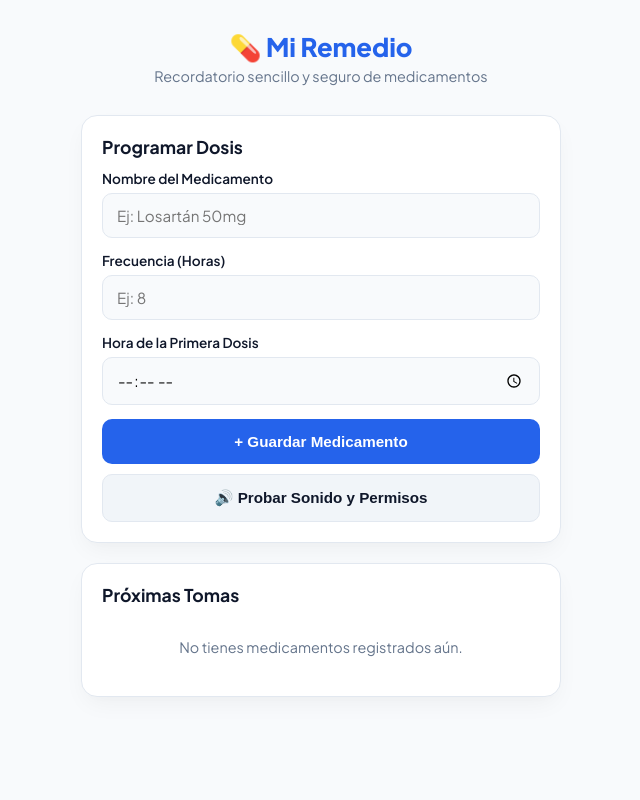
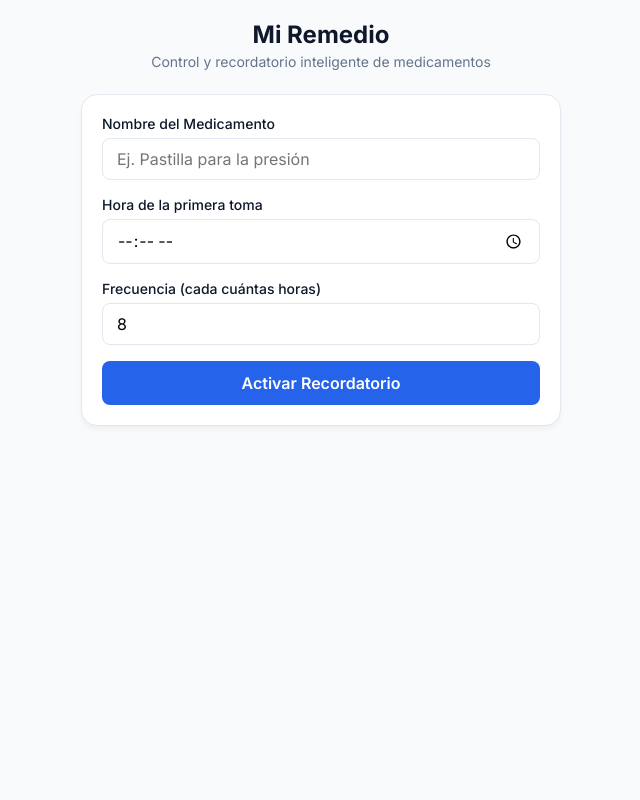
Before and after one commit to osanbu83-cpu/recordatorio-medicamentos, a Flask app: page / in a window 1280 px wide. Shown: the whole page, without its empty margins (319-959 px from the left). Run offline with Flask 3, Linux system fonts and the light colour scheme.

Commit message:
Refactor index.html for PWA and styling updates
Updated the title and added PWA manifest link. Refined styles for various elements and improved the structure of the HTML. Added functionality for managing medication reminders and alarms.

```diff
--- a/templates/index.html
+++ b/templates/index.html
@@ -3,9 +3,14 @@
 <head>
     <meta charset="UTF-8">
     <meta name="viewport" content="width=device-width, initial-scale=1.0">
-    <title>Mi Remedio - Recordatorio de Medicamentos</title>
-    <!-- Fuente moderna desde Google Fonts -->
-    <link href="https://fonts.googleapis.com/css2?family=Plus+Jakarta+Sans:wght@400;600;700;800&display=swap" rel="stylesheet">
+    <title>Mi Remedio - Recordatorio</title>
+    <!-- Enlaces para el Manifiesto y PWA -->
+    <link rel="manifest" href="/manifest.json">
+    <meta name="theme-color" content="#2563eb">
+
+    <!-- Fuente moderna desde Google -->
+    <link href="https://fonts.googleapis.com/css2?family=Inter:wght@400;500;600;700&display=swap" rel="stylesheet">
+
     <style>
         :root {
             --primary: #2563eb;
@@ -15,415 +20,360 @@
             --text-main: #0f172a;
             --text-muted: #64748b;
             --danger: #ef4444;
-            --success: #10b981;
+            --danger-hover: #dc2626;
+            --success: #22c55e;
             --border: #e2e8f0;
         }
 
-        * { box-sizing: border-box; margin: 0; padding: 0; }
+        * {
+            box-sizing: border-box;
+            margin: 0;
+            padding: 0;
+            font-family: 'Inter', sans-serif;
+        }
 
         body {
-            font-family: 'Plus Jakarta Sans', sans-serif;
-            background: var(--background);
+            background-color: var(--background);
             color: var(--text-main);
-            padding: 20px 16px;
+            min-height: 100vh;
             display: flex;
-            justify-content: center;
+            flex-direction: column;
+            align-items: center;
+            padding: 20px;
         }
 
-        .app-container {
+        .container {
             width: 100%;
             max-width: 480px;
-            display: flex;
-            flex-direction: column;
-            gap: 20px;
         }
 
-        .header {
+        header {
             text-align: center;
-            padding: 10px 0;
+            margin-bottom: 24px;
         }
 
-        .header h1 {
-            font-size: 1.6rem;
-            font-weight: 800;
-            color: var(--primary);
-            display: flex;
-            align-items: center;
-            justify-content: center;
-            gap: 8px;
+        header h1 {
+            font-size: 1.5rem;
+            color: var(--text-main);
+            font-weight: 700;
         }
 
-        .header p {
-            font-size: 0.9rem;
+        header p {
             color: var(--text-muted);
+            font-size: 0.875rem;
             margin-top: 4px;
         }
 
         .card {
             background: var(--card-bg);
+            border: 1px solid var(--border);
             border-radius: 16px;
             padding: 20px;
-            box-shadow: 0 10px 25px -5px rgba(0, 0, 0, 0.05), 0 8px 10px -6px rgba(0, 0, 0, 0.01);
-            border: 1px solid var(--border);
+            box-shadow: 0 4px 6px -1px rgba(0, 0, 0, 0.05);
+            margin-bottom: 16px;
         }
 
-        .form-group { margin-bottom: 14px; }
+        .form-group {
+            margin-bottom: 16px;
+        }
 
-        label {
+        .form-group label {
             display: block;
-            font-weight: 600;
-            font-size: 0.85rem;
+            font-size: 0.875rem;
+            font-weight: 500;
             margin-bottom: 6px;
             color: var(--text-main);
         }
 
-        input {
+        .form-control {
             width: 100%;
-            padding: 12px 14px;
-            border-radius: 10px;
+            padding: 10px 14px;
             border: 1px solid var(--border);
-            font-size: 0.95rem;
-            font-family: inherit;
-            background: #f8fafc;
-            transition: all 0.2s ease;
+            border-radius: 8px;
+            font-size: 1rem;
+            outline: none;
+            transition: border-color 0.2s;
         }
 
-        input:focus {
-            outline: none;
+        .form-control:focus {
             border-color: var(--primary);
-            background: #fff;
-            box-shadow: 0 0 0 3px rgba(37, 99, 235, 0.15);
         }
 
         .btn {
             width: 100%;
-            padding: 14px;
+            padding: 12px;
             border: none;
-            border-radius: 10px;
-            font-weight: 700;
-            font-size: 0.95rem;
+            border-radius: 8px;
+            font-size: 1rem;
+            font-weight: 600;
             cursor: pointer;
-            transition: transform 0.1s ease, background 0.2s ease;
-            display: flex;
-            align-items: center;
-            justify-content: center;
-            gap: 8px;
+            transition: background-color 0.2s;
         }
 
-        .btn:active { transform: scale(0.98); }
-
-        .btn-primary { background: var(--primary); color: white; margin-top: 6px; }
-        .btn-primary:hover { background: var(--primary-hover); }
-
-        .btn-test { background: #f1f5f9; color: var(--text-main); margin-top: 10px; border: 1px solid var(--border); }
-        .btn-test:hover { background: #e2e8f0; }
-
-        .stop-btn {
-            background: var(--danger);
+        .btn-primary {
+            background-color: var(--primary);
             color: white;
-            display: none;
-            font-size: 1.1rem;
-            padding: 18px;
-            border-radius: 12px;
-            animation: palpitar 1.2s infinite;
-            box-shadow: 0 10px 20px rgba(239, 68, 68, 0.3);
         }
 
-        @keyframes palpitar {
+        .btn-primary:hover {
+            background-color: var(--primary-hover);
+        }
+
+        .btn-danger {
+            background-color: var(--danger);
+            color: white;
+        }
+
+        .btn-danger:hover {
+            background-color: var(--danger-hover);
+        }
+
+        .status-box {
+            text-align: center;
+            padding: 16px;
+            border-radius: 12px;
+            background: #f1f5f9;
+            margin-top: 12px;
+        }
+
+        .status-box h3 {
+            font-size: 0.95rem;
+            color: var(--text-muted);
+            margin-bottom: 4px;
+        }
+
+        .status-box .time-display {
+            font-size: 1.5rem;
+            font-weight: 700;
+            color: var(--primary);
+        }
+
+        /* Modal de Alarma Activa */
+        #alarm-modal {
+            display: none;
+            position: fixed;
+            top: 0;
+            left: 0;
+            width: 100%;
+            height: 100%;
+            background: rgba(15, 23, 42, 0.8);
+            z-index: 9999;
+            justify-content: center;
+            align-items: center;
+            padding: 20px;
+        }
+
+        .modal-content {
+            background: white;
+            padding: 30px;
+            border-radius: 20px;
+            text-align: center;
+            width: 100%;
+            max-width: 400px;
+            box-shadow: 0 20px 25px -5px rgba(0, 0, 0, 0.2);
+            animation: pulse-modal 1.5s infinite;
+        }
+
+        @keyframes pulse-modal {
             0% { transform: scale(1); }
-            50% { transform: scale(1.03); }
+            50% { transform: scale(1.02); }
             100% { transform: scale(1); }
         }
 
-        .section-title {
-            font-size: 1.1rem;
-            font-weight: 700;
-            margin-bottom: 12px;
-            display: flex;
-            align-items: center;
-            gap: 6px;
+        .modal-content h2 {
+            color: var(--danger);
+            font-size: 1.75rem;
+            margin-bottom: 10px;
         }
 
-        .med-card {
-            background: #ffffff;
-            border: 1px solid var(--border);
-            padding: 16px;
-            border-radius: 12px;
-            margin-bottom: 12px;
-            display: flex;
-            justify-content: space-between;
-            align-items: center;
-            transition: box-shadow 0.2s ease;
+        .modal-content p {
+            font-size: 1.1rem;
+            margin-bottom: 20px;
+            color: var(--text-main);
         }
-
-        .med-card:hover {
-            box-shadow: 0 4px 12px rgba(0,0,0,0.05);
-        }
-
-        .med-info h3 {
-            font-size: 1.05rem;
-            font-weight: 700;
-            color: var(--text-main);
-            margin-bottom: 4px;
-        }
-
-        .med-info p {
-            font-size: 0.85rem;
-            color: var(--text-muted);
-            margin-bottom: 2px;
-        }
-
-        .badge {
-            display: inline-block;
-            background: #eff6ff;
-            color: var(--primary);
-            padding: 4px 8px;
-            border-radius: 6px;
-            font-weight: 700;
-            font-size: 0.8rem;
-            margin-top: 4px;
-        }
-
-        .delete-btn {
-            background: #fee2e2;
-            color: var(--danger);
-            border: none;
-            padding: 10px 12px;
-            font-size: 0.8rem;
-            font-weight: 700;
-            border-radius: 8px;
-            cursor: pointer;
-        }
-
-        .delete-btn:hover { background: #fca5a5; color: #7f1d1d; }
-        .empty-state { text-align: center; color: var(--text-muted); padding: 20px 0; font-size: 0.9rem; }
     </style>
 </head>
 <body>
 
-<div class="app-container">
-    <div class="header">
-        <h1>💊 Mi Remedio</h1>
-        <p>Recordatorio sencillo y seguro de medicamentos</p>
+    <div class="container">
+        <header>
+            <h1>Mi Remedio</h1>
+            <p>Control y recordatorio inteligente de medicamentos</p>
+        </header>
+
+        <!-- Tarjeta de Configuración -->
+        <div class="card" id="setup-card">
+            <div class="form-group">
+                <label for="med-name">Nombre del Medicamento</label>
+                <input type="text" id="med-name" class="form-control" placeholder="Ej. Pastilla para la presión">
+            </div>
+
+            <div class="form-group">
+                <label for="start-time">Hora de la primera toma</label>
+                <input type="time" id="start-time" class="form-control">
+            </div>
+
+            <div class="form-group">
+                <label for="interval-hours">Frecuencia (cada cuántas horas)</label>
+                <input type="number" id="interval-hours" class="form-control" value="8" min="1" max="24">
+            </div>
+
+            <button class="btn btn-primary" onclick="startAlarmSystem()">Activar Recordatorio</button>
+        </div>
+
+        <!-- Tarjeta de Estado Activo -->
+        <div class="card" id="status-card" style="display: none;">
+            <div class="form-group">
+                <h3 id="active-med-name" style="font-size: 1.1rem; color: var(--text-main); text-align: center; margin-bottom: 8px;">Medicamento</h3>
+            </div>
+            <div class="status-box">
+                <h3>Próxima toma programada:</h3>
+                <div class="time-display" id="next-dose-time">--:--</div>
+            </div>
+            <button class="btn btn-danger" style="margin-top: 16px;" onclick="cancelAlarm()">Cancelar / Cambiar Configuración</button>
+        </div>
     </div>
 
-    <!-- Botón de parada de emergencia cuando suena la alarma -->
-    <button id="btnDetener" class="btn stop-btn" onclick="detenerAlarma()">🛑 DETENER ALARMA</button>
-
-    <div class="card">
-        <h2 class="section-title">Programar Dosis</h2>
-
-        <div class="form-group">
-            <label>Nombre del Medicamento</label>
-            <input type="text" id="nombre" placeholder="Ej: Losartán 50mg">
+    <!-- Modal de Alarma Activa (Insistente) -->
+    <div id="alarm-modal">
+        <div class="modal-content">
+            <h2>¡Hora de tu medicina!</h2>
+            <p id="modal-med-text">Es momento de tomar tu dosis.</p>
+            <button class="btn btn-primary" onclick="acknowledgeAlarm()">Ya me la tomé (Detener)</button>
         </div>
-
-        <div class="form-group">
-            <label>Frecuencia (Horas)</label>
-            <input type="number" id="frecuencia" placeholder="Ej: 8" min="1">
-        </div>
-
-        <div class="form-group">
-            <label>Hora de la Primera Dosis</label>
-            <input type="time" id="horaInicio">
-        </div>
-
-        <button class="btn btn-primary" onclick="guardarMedicamento()">+ Guardar Medicamento</button>
-        <button class="btn btn-test" onclick="probarSonido()">🔊 Probar Sonido y Permisos</button>
     </div>
 
-    <div class="card">
-        <h2 class="section-title">Próximas Tomas</h2>
-        <div id="listaMedicamentos"></div>
-    </div>
-</div>
+    <script>
+        let alarmTimer = null;
+        let audioContext = null;
+        let beepInterval = null;
 
-<script>
-    let medicamentos = JSON.parse(localStorage.getItem('medicamentos')) || [];
-    let audioCtx = null;
-    let bucleAlarmaInterval = null;
-    let medicamentoActualSonando = null;
+        // Cargar estado guardado al abrir la app
+        window.onload = function() {
+            const savedState = localStorage.getItem('medState');
+            if (savedState) {
+                const state = JSON.parse(savedState);
+                document.getElementById('setup-card').style.display = 'none';
+                document.getElementById('status-card').style.display = 'block';
+                document.getElementById('next-dose-time').innerText = state.nextDoseTimeStr;
+                document.getElementById('active-med-name').innerText = "Medicamento: " + state.medName;
+                checkAlarmLoop(state);
+            }
+        };
 
-    function iniciarAudioContext() {
-        if (!audioCtx) {
-            audioCtx = new (window.AudioContext || window.webkitAudioContext)();
-        }
-    }
+        function startAlarmSystem() {
+            const medName = document.getElementById('med-name').value || 'Medicamento';
+            const startTimeStr = document.getElementById('start-time').value;
+            const intervalHours = parseFloat(document.getElementById('interval-hours').value);
 
-    function sonarPitido() {
-        iniciarAudioContext();
-        if (audioCtx.state === 'suspended') {
-            audioCtx.resume();
-        }
-        const oscillator = audioCtx.createOscillator();
-        const gainNode = audioCtx.createGain();
-        oscillator.type = 'sine';
-        oscillator.frequency.setValueAtTime(880, audioCtx.currentTime);
-        gainNode.gain.setValueAtTime(0.6, audioCtx.currentTime);
-        oscillator.connect(gainNode);
-        gainNode.connect(audioCtx.destination);
-        oscillator.start();
+            if (!startTimeStr) {
+                alert('Por favor selecciona una hora de inicio.');
+                return;
+            }
 
-        setTimeout(() => { oscillator.stop(); }, 800);
-    }
+            const now = new Date();
+            const [hours, minutes] = startTimeStr.split(':');
+            let nextDose = new Date(now.getFullYear(), now.getMonth(), now.getDate(), hours, minutes, 0);
 
-    function decirTexto(texto) {
-        if ('speechSynthesis' in window) {
-            window.speechSynthesis.cancel();
-            const locucion = new SpeechSynthesisUtterance(texto);
-            locucion.lang = 'es-ES';
-            locucion.rate = 0.9;
-            window.speechSynthesis.speak(locucion);
-        }
-    }
+            // Si la hora elegida ya pasó hoy, programarla para mañana a la misma hora
+            if (nextDose <= now) {
+                nextDose.setHours(nextDose.getHours() + intervalHours);
+            }
 
-    function probarSonido() {
-        iniciarAudioContext();
-        sonarPitido();
-        setTimeout(() => {
-            decirTexto("El sonido y la voz están funcionando correctamente.");
-        }, 1000);
+            const state = {
+                medName: medName,
+                nextDoseTimestamp: nextDose.getTime(),
+                nextDoseTimeStr: nextDose.toLocaleTimeString([], { hour: '2-digit', minute: '2-digit' }),
+                intervalHours: intervalHours
+            };
 
-        if ("Notification" in window && Notification.permission !== "granted") {
-            Notification.requestPermission();
-        }
-    }
+            localStorage.setItem('medState', JSON.stringify(state));
 
-    function iniciarAlarmaBucle(med) {
-        if (bucleAlarmaInterval) return;
+            document.getElementById('setup-card').style.display = 'none';
+            document.getElementById('status-card').style.display = 'block';
+            document.getElementById('next-dose-time').innerText = state.nextDoseTimeStr;
+            document.getElementById('active-med-name').innerText = "Medicamento: " + medName;
 
-        medicamentoActualSonando = med;
-        document.getElementById('btnDetener').style.display = 'block';
-
-        sonarPitido();
-        setTimeout(() => {
-            decirTexto(`¡Atención! Es hora de tomar el medicamento: ${med.nombre}. Por favor tómalo y presiona detener.`);
-        }, 900);
-
-        bucleAlarmaInterval = setInterval(() => {
-            sonarPitido();
-            setTimeout(() => {
-                decirTexto(`Recuerda tomar tu medicamento: ${med.nombre}.`);
-            }, 900);
-        }, 5000);
-    }
-
-    function detenerAlarma() {
-        if (bucleAlarmaInterval) {
-            clearInterval(bucleAlarmaInterval);
-            bucleAlarmaInterval = null;
-        }
-        if ('speechSynthesis' in window) {
-            window.speechSynthesis.cancel();
-        }
-        document.getElementById('btnDetener').style.display = 'none';
-
-        if (medicamentoActualSonando) {
-            // Calcula la siguiente toma sumando la frecuencia a partir de este momento en que se detiene
-            medicamentoActualSonando.proximaToma = Date.now() + (medicamentoActualSonando.frecuencia * 3600 * 1000);
-            medicamentoActualSonando.notificado = false;
-
-            localStorage.setItem('medicamentos', JSON.stringify(medicamentos));
-            mostrarMedicamentos();
-
-            medicamentoActualSonando = null;
-        }
-    }
-
-    function guardarMedicamento() {
-        const nombre = document.getElementById('nombre').value.trim();
-        const frecuencia = parseInt(document.getElementById('frecuencia').value);
-        const horaInicio = document.getElementById('horaInicio').value;
-
-        if (!nombre || !frecuencia || !horaInicio) {
-            alert('Por favor completa todos los campos');
-            return;
+            checkAlarmLoop(state);
+            alert('¡Recordatorio activado con éxito!');
         }
 
-        const [h, m] = horaInicio.split(':').map(Number);
-        let proxima = new Date();
-        proxima.setHours(h, m, 0, 0);
-        if (proxima < new Date()) {
-            proxima.setHours(proxima.getHours() + frecuencia);
+        function checkAlarmLoop(state) {
+            if (alarmTimer) clearInterval(alarmTimer);
+
+            alarmTimer = setInterval(() => {
+                const now = new Date().getTime();
+                if (now >= state.nextDoseTimestamp) {
+                    triggerAlarmSound();
+                    document.getElementById('modal-med-text').innerText = `Es hora de tu medicina: ${state.medName}`;
+                    document.getElementById('alarm-modal').style.display = 'flex';
+                }
+            }, 1000);
         }
 
-        const nuevoMed = {
-            id: Date.now(),
-            nombre: nombre,
-            frecuencia: frecuencia,
-            proximaToma: proxima.getTime(),
-            notificado: false
-        };
+        // Generador de sonido de alarma insistente (Beep beep)
+        function triggerAlarmSound() {
+            if (beepInterval) return;
 
-        medicamentos.push(nuevoMed);
-        localStorage.setItem('medicamentos', JSON.stringify(medicamentos));
+            try {
+                audioContext = new (window.AudioContext || window.webkitAudioContext)();
+            } catch (e) {
+                console.log("Audio Context no soportado");
+            }
 
-        document.getElementById('nombre').value = '';
-        document.getElementById('frecuencia').value = '';
-        document.getElementById('horaInicio').value = '';
-
-        probarSonido();
-        mostrarMedicamentos();
-    }
-
-    function comprobarAlarmas() {
-        const ahora = Date.now();
-
-        medicamentos.forEach(med => {
-            if (ahora >= med.proximaToma && !med.notificado) {
-                med.notificado = true;
-                localStorage.setItem('medicamentos', JSON.stringify(medicamentos));
-
-                iniciarAlarmaBucle(med);
-
-                if ("Notification" in window && Notification.permission === "granted") {
-                    new Notification("💊 ¡Hora de tu medicamento!", {
-                        body: `Es hora de tomar ${med.nombre}. ¡Presiona detener en la app!`,
-                        icon: "/static/icon.png"
-                    });
+            beepInterval = setInterval(() => {
+                if (!audioContext) return;
+                try {
+                    let osc = audioContext.createOscillator();
+                    let gain = audioContext.createGain();
+                    osc.type = 'sine';
+                    osc.frequency.value = 800;
+                    gain.gain.setValueAtTime(0.5, audioContext.currentTime);
+                    osc.connect(gain);
+                    gain.connect(audioContext.destination);
+                    osc.start();
+                    osc.stop(audioContext.currentTime + 0.3);
+                } catch(err) {
+                    console.log(err);
                 }
-            }
-        });
-    }
-
-    function mostrarMedicamentos() {
-        const lista = document.getElementById('listaMedicamentos');
-        lista.innerHTML = '';
-
-        if (medicamentos.length === 0) {
-            lista.innerHTML = '<div class="empty-state">No tienes medicamentos registrados aún.</div>';
-            return;
+            }, 800);
         }
 
-        medicamentos.forEach(med => {
-            const fechaDosis = new Date(med.proximaToma);
-            const horaTexto = fechaDosis.toLocaleTimeString([], { hour: '2-digit', minute: '2-digit' });
+        // Acción al presionar el botón de "Ya me la tomé"
+        function acknowledgeAlarm() {
+            // Detener sonido
+            if (beepInterval) {
+                clearInterval(beepInterval);
+                beepInterval = null;
+            }
+            document.getElementById('alarm-modal').style.display = 'none';
 
-            const card = document.createElement('div');
-            card.className = 'med-card';
-            card.innerHTML = `
-                <div class="med-info">
-                    <h3>${med.nombre}</h3>
-                    <p>Frecuencia: Cada ${med.frecuencia} h</p>
-                    <span class="badge">⏰ Próxima: ${horaTexto}</span>
-                </div>
-                <button class="delete-btn" onclick="eliminarMedicamento(${med.id})">Eliminar</button>
-            `;
-            lista.appendChild(card);
-        });
-    }
+            // Calcular automáticamente la siguiente dosis sumando el intervalo
+            const savedState = JSON.parse(localStorage.getItem('medState'));
+            if (savedState) {
+                let nextDose = new Date(savedState.nextDoseTimestamp + (savedState.intervalHours * 3600 * 1000));
 
-    function eliminarMedicamento(id) {
-        medicamentos = medicamentos.filter(med => med.id !== id);
-        localStorage.setItem('medicamentos', JSON.stringify(medicamentos));
-        mostrarMedicamentos();
-    }
+                savedState.nextDoseTimestamp = nextDose.getTime();
+                savedState.nextDoseTimeStr = nextDose.toLocaleTimeString([], { hour: '2-digit', minute: '2-digit' });
 
-    document.addEventListener('DOMContentLoaded', () => {
-        mostrarMedicamentos();
-        setInterval(comprobarAlarmas, 3000);
-    });
-</script>
+                localStorage.setItem('medState', JSON.stringify(savedState));
+                document.getElementById('next-dose-time').innerText = savedState.nextDoseTimeStr;
 
+                checkAlarmLoop(savedState);
+            }
+        }
+
+        function cancelAlarm() {
+            if (beepInterval) {
+                clearInterval(beepInterval);
+                beepInterval = null;
+            }
+            if (alarmTimer) clearInterval(alarmTimer);
+            localStorage.removeItem('medState');
+            document.getElementById('alarm-modal').style.display = 'none';
+            document.getElementById('status-card').style.display = 'none';
+            document.getElementById('setup-card').style.display = 'block';
+        }
+    </script>
 </body>
 </html>
```
